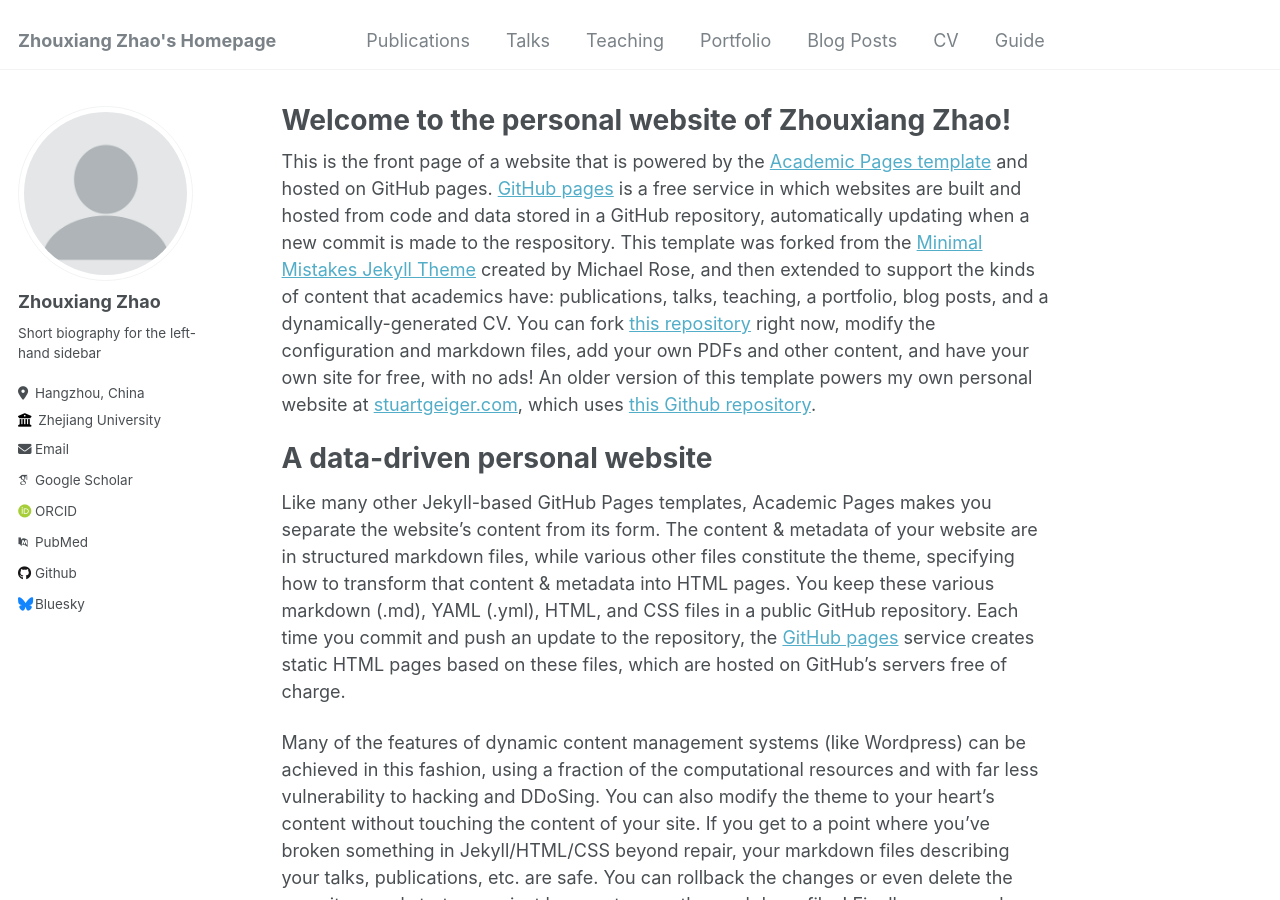
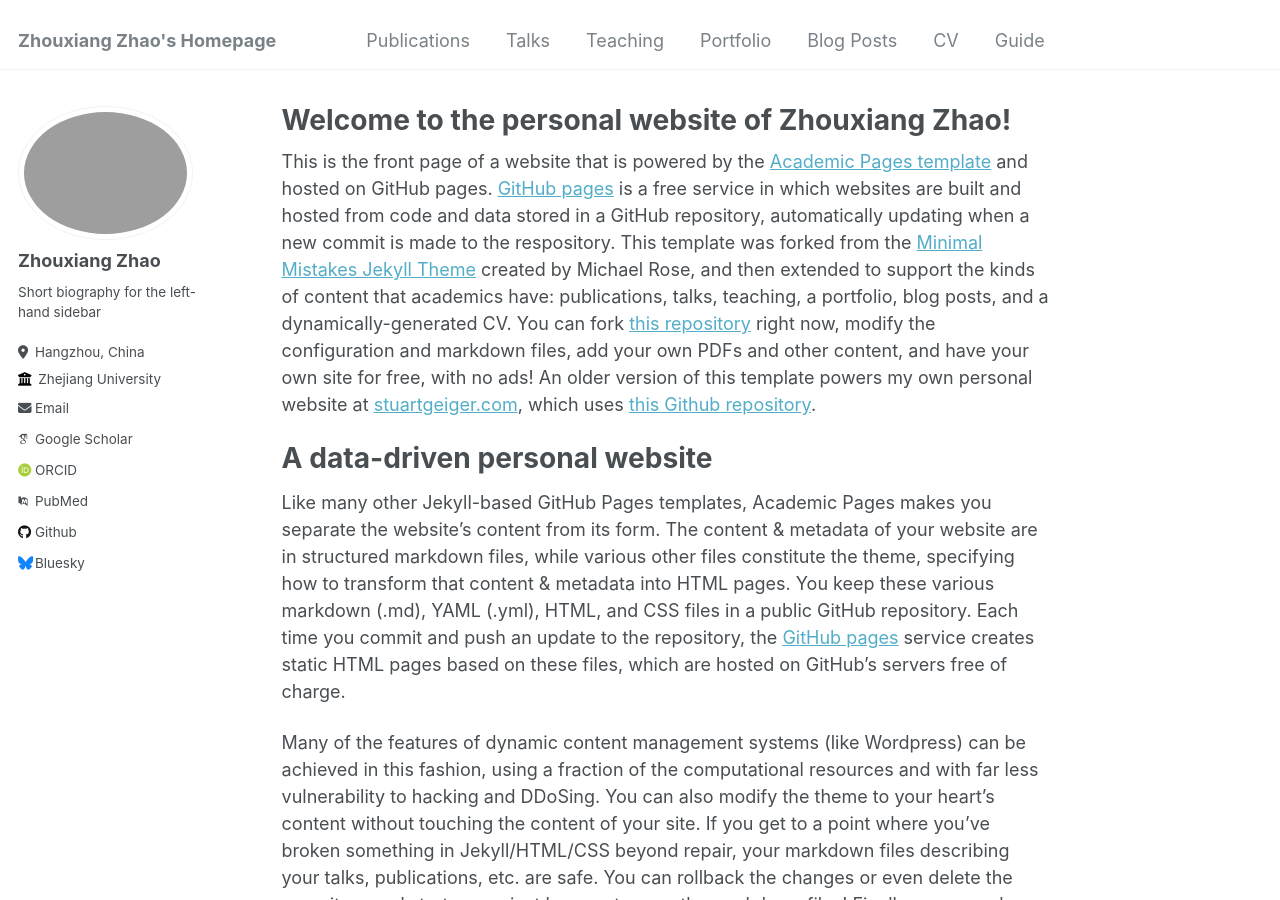
Before and after one commit to ZZxZZ17/zzxzz17.github.io, a Jekyll site: the page built from _pages/about.md, in a window 1280 px wide and 900 px high. Built offline with Jekyll 4.4.1, drawn with Linux system fonts in a browser that asks for light colours; some web fonts are replaced.

Commit message:
Update _config.yml

```diff
--- a/_config.yml
+++ b/_config.yml
@@ -21,7 +21,7 @@ repository               : "ZZxZZ17/zzxzz17.github.io"
 #               Additional customization can be done by editing /_includes/author-profile.html
 author:
   # Biographic information
-  avatar           : "profile.png"
+  avatar           : "生活照.jpg"
   name             : "Zhouxiang Zhao"
   pronouns         : # example: "she/her"
   bio              : "Short biography for the left-hand sidebar"
```
